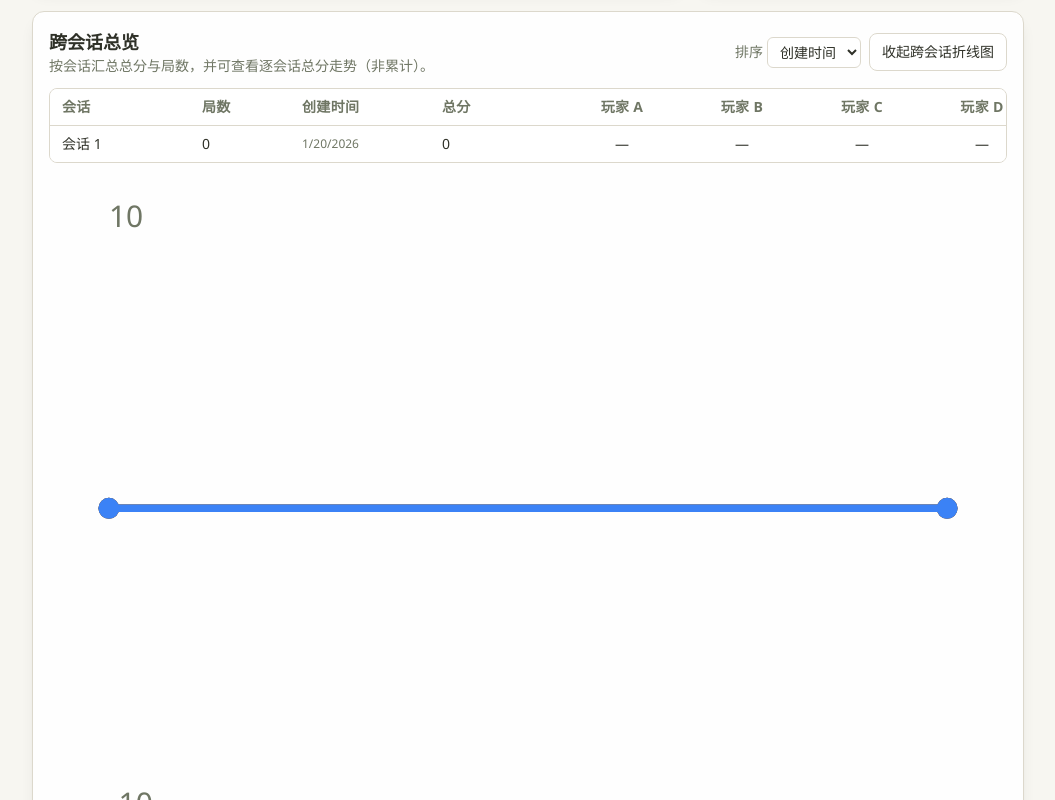
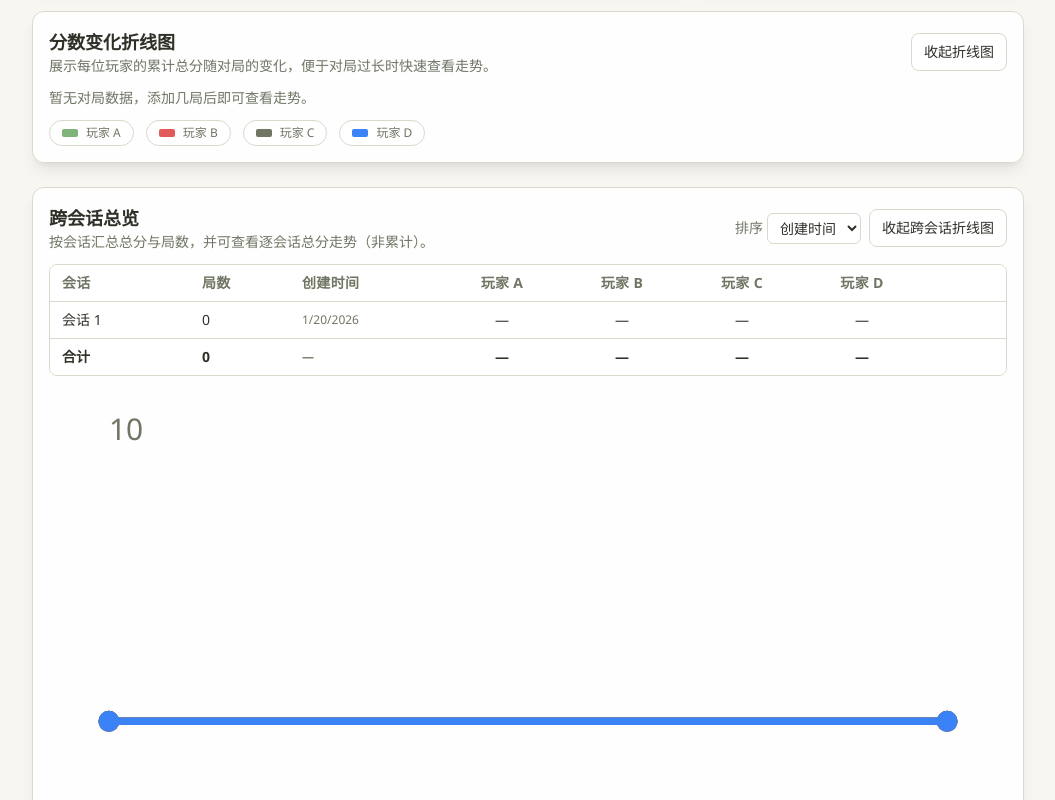
Before and after one commit to 2321Robin/ScoreCard, a React (Vite) app: page / in a window 1280 px wide. Shown: the part 1020-1820 px from the top of the page, without its empty margins (112-1167 px from the left). Built offline with nearby package versions, Linux system fonts and the light colour scheme.

Commit message:
feat: improve import timestamps and cross-session UI

```diff
--- a/src/App.jsx
+++ b/src/App.jsx
@@ -135,6 +135,20 @@ const formatTimestamp = () => {
   const d = new Date()
   const pad = (n) => n.toString().padStart(2, '0')
   return `${d.getFullYear()}${pad(d.getMonth() + 1)}${pad(d.getDate())}-${pad(d.getHours())}${pad(d.getMinutes())}`
+}
+
+const parseDateFromFilename = (name = '') => {
+  // Match patterns like scores-YYYYMMDD-HHMM, scores_all_YYYYMMDD-HHMM.csv, or any prefix containing the timestamp.
+  const match = name.match(/(\d{4})\D?(\d{2})\D?(\d{2})\D?(\d{2})(\d{2})/)
+  if (!match) return null
+  const [, y, m, d, hh, mm] = match
+  const year = Number.parseInt(y, 10)
+  const month = Number.parseInt(m, 10) - 1
+  const day = Number.parseInt(d, 10)
+  const hour = Number.parseInt(hh, 10)
+  const minute = Number.parseInt(mm, 10)
+  const result = new Date(year, month, day, hour, minute)
+  return Number.isNaN(result.getTime()) ? null : result.getTime()
 }
 
 const parseImportedCsvV1 = (text) => {
@@ -280,6 +294,7 @@ function App() {
   const [editScores, setEditScores] = useState([])
   const [showChart, setShowChart] = useState(true)
   const [showCrossChart, setShowCrossChart] = useState(true)
+  const [showCrossOverview, setShowCrossOverview] = useState(true)
   const [targetDraft, setTargetDraft] = useState('')
   const [sessionNameDraft, setSessionNameDraft] = useState('')
   const [sessionSort, setSessionSort] = useState('created')
@@ -615,6 +630,12 @@ function App() {
     })
   }, [state.sessions, allPlayers])
 
+  const crossSessionAggregate = useMemo(() => {
+    const totals = allPlayers.map((_, idx) => sessionSummaries.reduce((acc, s) => acc + (s.totals[idx] ?? 0), 0))
+    const roundsCount = sessionSummaries.reduce((acc, s) => acc + s.roundsCount, 0)
+    return { totals, roundsCount }
+  }, [allPlayers, sessionSummaries])
+
   const sortedSessions = useMemo(() => {
     const sorted = [...sessionSummaries]
     if (sessionSort === 'rounds') {
@@ -734,10 +755,12 @@ function App() {
     try {
       const text = await file.text()
       const sessions = parseSessionsFromCsv(text)
-      if (sessions.length > 1) {
-        const replaceAll = window.confirm(`检测到 ${sessions.length} 个会话，确定替换当前所有会话吗？\n选择“确定”导入多会话，选择“取消”仅导入第一个会话到当前会话。`)
+      const fileTimestamp = parseDateFromFilename(file.name) ?? (typeof file.lastModified === 'number' ? file.lastModified : null)
+      const sessionsWithDate = sessions.map((s) => ({ ...s, createdAt: fileTimestamp ?? s.createdAt ?? Date.now() }))
+      if (sessionsWithDate.length > 1) {
+        const replaceAll = window.confirm(`检测到 ${sessionsWithDate.length} 个会话，确定替换当前所有会话吗？\n选择“确定”导入多会话，选择“取消”仅导入第一个会话到当前会话。`)
         if (replaceAll) {
-          setState({ sessions, currentSessionId: sessions[0].id })
+          setState({ sessions: sessionsWithDate, currentSessionId: sessionsWithDate[0].id })
           historyRef.current = {}
           autoExportTriggeredRef.current = {}
           setEditingRoundId(null)
@@ -748,7 +771,7 @@ function App() {
         }
       }
 
-      const first = sessions[0]
+      const first = sessionsWithDate[0]
       updateCurrentSessionState(() => ({
         ...first,
         id: currentSession?.id ?? first.id,
@@ -887,6 +910,13 @@ function App() {
               onClick={triggerImport}
             >
               导入 CSV
+            </button>
+            <button
+              className="rounded-lg border border-line bg-panel px-3 py-2 text-text hover:border-accent focus-visible:outline-none focus-visible:ring-2 focus-visible:ring-accent/60 focus-visible:ring-offset-2 focus-visible:ring-offset-surface"
+              onClick={() => setShowCrossOverview((v) => !v)}
+              aria-expanded={showCrossOverview}
+            >
+              {showCrossOverview ? '隐藏跨会话总览' : '显示跨会话总览'}
             </button>
             <input
               ref={fileInputRef}
@@ -1209,141 +1239,6 @@ function App() {
         <section className="rounded-xl border border-line bg-panel/90 p-4 shadow-lg shadow-[rgba(0,0,0,0.08)]">
           <div className="mb-3 flex flex-wrap items-center justify-between gap-3">
             <div>
-              <h2 className="text-lg font-semibold">跨会话总览</h2>
-              <p className="text-sm text-muted">按会话汇总总分与局数，并可查看逐会话总分走势（非累计）。</p>
-            </div>
-            <div className="flex flex-wrap items-center gap-2 text-sm">
-              <label className="flex items-center gap-1 text-muted">
-                <span>排序</span>
-                <select
-                  className="rounded-md border border-line bg-panel px-2 py-1 text-text focus:border-accent focus:outline-none"
-                  value={sessionSort}
-                  onChange={(e) => setSessionSort(e.target.value)}
-                >
-                  <option value="created">创建时间</option>
-                  <option value="rounds">局数降序</option>
-                  <option value="total">总分降序</option>
-                </select>
-              </label>
-              <button
-                className="rounded-lg border border-line bg-panel px-3 py-2 text-text hover:border-accent focus-visible:outline-none focus-visible:ring-2 focus-visible:ring-accent/60 focus-visible:ring-offset-2 focus-visible:ring-offset-panel"
-                onClick={() => setShowCrossChart((v) => !v)}
-                aria-expanded={showCrossChart}
-              >
-                {showCrossChart ? '收起跨会话折线图' : '展开跨会话折线图'}
-              </button>
-            </div>
-          </div>
-
-          <div className="overflow-auto rounded-lg border border-line">
-            <div className="min-w-[720px]">
-              <div className="grid grid-cols-[140px_100px_140px_120px_repeat(var(--player-count),120px)] items-center bg-panel px-3 py-2 text-sm font-semibold uppercase tracking-wide text-muted" style={{ ['--player-count']: allPlayers.length }}>
-                <div>会话</div>
-                <div>局数</div>
-                <div>创建时间</div>
-                <div>总分</div>
-                {allPlayers.map((p) => (
-                  <div key={p} className="text-center">
-                    {p}
-                  </div>
-                ))}
-              </div>
-
-              {sortedSessions.map((session) => (
-                <div key={session.id} className="grid grid-cols-[140px_100px_140px_120px_repeat(var(--player-count),120px)] items-center border-t border-line bg-panel px-3 py-2 text-sm" style={{ ['--player-count']: allPlayers.length }}>
-                  <div className="truncate" title={session.name}>
-                    {session.name}
-                  </div>
-                  <div>{session.roundsCount}</div>
-                  <div className="text-muted text-xs" title={new Date(session.createdAt || 0).toLocaleString()}>
-                    {new Date(session.createdAt || 0).toLocaleDateString()}
-                  </div>
-                  <div>{session.totalSum}</div>
-                  {session.totals.map((t, idx) => (
-                    <div key={idx} className="text-center">
-                      {t === 0 ? '—' : t}
-                    </div>
-                  ))}
-                </div>
-              ))}
-            </div>
-          </div>
-
-          {showCrossChart && allPlayers.length > 0 && (
-            <div className="mt-4 space-y-3">
-              {sortedSessions.length === 0 ? (
-                <p className="text-sm text-muted">暂无会话数据，添加对局后可查看累计走势。</p>
-              ) : (
-                <div className="overflow-auto">
-                  {(() => {
-                    const allValues = crossCumulativeSeries.flatMap((s) => s.map((p) => p.value))
-                    const minValue = Math.min(0, ...allValues)
-                    const maxValue = Math.max(0, ...allValues)
-                    const safeMin = minValue === maxValue ? minValue - 10 : minValue
-                    const safeMax = minValue === maxValue ? maxValue + 10 : maxValue
-                    const padding = 20
-                    const height = 220
-                    const sessionCount = Math.max(...crossCumulativeSeries.map((s) => s.length), 1)
-                    const width = Math.max(320, (sessionCount - 1) * 120 + 80)
-                    const colors = ['#7fb37a', '#e25b5b', '#6f7664', '#3b82f6', '#f59e0b', '#8b5cf6', '#0ea5e9', '#f97316']
-
-                    const getX = (idx) => {
-                      if (sessionCount <= 1) return padding
-                      const ratio = idx / (sessionCount - 1)
-                      return padding + ratio * (width - padding * 2)
-                    }
-
-                    const getY = (value) => {
-                      const span = safeMax - safeMin || 1
-                      return padding + ((safeMax - value) / span) * (height - padding * 2)
-                    }
-
-                    const zeroY = getY(0)
-
-                    return (
-                      <div className="min-w-full">
-                        <svg viewBox={`0 0 ${width} ${height}`} className="w-full max-w-full">
-                          <line x1={padding} y1={zeroY} x2={width - padding} y2={zeroY} stroke="#dcd8cc" strokeDasharray="4 4" />
-                          {crossCumulativeSeries.map((series, idx) => {
-                            const color = colors[idx % colors.length]
-                            const points = series.map((p) => `${getX(p.idx)},${getY(p.value)}`).join(' ')
-                            return (
-                              <g key={idx}>
-                                <polyline fill="none" stroke={color} strokeWidth="2.5" points={points} />
-                                {series.map((p, i) => (
-                                  <circle key={i} cx={getX(p.idx)} cy={getY(p.value)} r="3.5" fill={color} />
-                                ))}
-                              </g>
-                            )
-                          })}
-                          <g fill="#6f7664" fontSize="10">
-                            <text x={padding} y={padding - 4}>{safeMax}</text>
-                            <text x={padding} y={height - padding + 12}>{safeMin}</text>
-                          </g>
-                        </svg>
-                      </div>
-                    )
-                  })()}
-                </div>
-              )}
-              <div className="flex flex-wrap gap-3 text-xs text-muted">
-                {allPlayers.map((name, idx) => {
-                  const colors = ['#7fb37a', '#e25b5b', '#6f7664', '#3b82f6', '#f59e0b', '#8b5cf6', '#0ea5e9', '#f97316']
-                  return (
-                    <span key={name} className="flex items-center gap-2 rounded-full border border-line bg-panel px-3 py-1">
-                      <span className="h-2 w-4 rounded-sm" style={{ backgroundColor: colors[idx % colors.length] }} aria-hidden />
-                      <span>{name}</span>
-                    </span>
-                  )
-                })}
-              </div>
-            </div>
-          )}
-        </section>
-
-        <section className="rounded-xl border border-line bg-panel/90 p-4 shadow-lg shadow-[rgba(0,0,0,0.08)]">
-          <div className="mb-3 flex flex-wrap items-center justify-between gap-3">
-            <div>
               <h2 className="text-lg font-semibold">分数变化折线图</h2>
               <p className="text-sm text-muted">展示每位玩家的累计总分随对局的变化，便于对局过长时快速查看走势。</p>
             </div>
@@ -1427,6 +1322,152 @@ function App() {
             </div>
           )}
         </section>
+
+        {showCrossOverview && (
+          <section className="rounded-xl border border-line bg-panel/90 p-4 shadow-lg shadow-[rgba(0,0,0,0.08)]">
+            <div className="mb-3 flex flex-wrap items-center justify-between gap-3">
+              <div>
+                <h2 className="text-lg font-semibold">跨会话总览</h2>
+                <p className="text-sm text-muted">按会话汇总总分与局数，并可查看逐会话总分走势（非累计）。</p>
+              </div>
+              <div className="flex flex-wrap items-center gap-2 text-sm">
+                <label className="flex items-center gap-1 text-muted">
+                  <span>排序</span>
+                  <select
+                    className="rounded-md border border-line bg-panel px-2 py-1 text-text focus:border-accent focus:outline-none"
+                    value={sessionSort}
+                    onChange={(e) => setSessionSort(e.target.value)}
+                  >
+                    <option value="created">创建时间</option>
+                    <option value="rounds">局数降序</option>
+                    <option value="total">总分降序</option>
+                  </select>
+                </label>
+                <button
+                  className="rounded-lg border border-line bg-panel px-3 py-2 text-text hover:border-accent focus-visible:outline-none focus-visible:ring-2 focus-visible:ring-accent/60 focus-visible:ring-offset-2 focus-visible:ring-offset-panel"
+                  onClick={() => setShowCrossChart((v) => !v)}
+                  aria-expanded={showCrossChart}
+                >
+                  {showCrossChart ? '收起跨会话折线图' : '展开跨会话折线图'}
+                </button>
+              </div>
+            </div>
+
+            <div className="overflow-auto rounded-lg border border-line">
+              <div className="min-w-[720px]">
+                <div className="grid grid-cols-[140px_100px_140px_repeat(var(--player-count),120px)] items-center bg-panel px-3 py-2 text-sm font-semibold uppercase tracking-wide text-muted" style={{ ['--player-count']: allPlayers.length }}>
+                  <div>会话</div>
+                  <div>局数</div>
+                  <div>创建时间</div>
+                  {allPlayers.map((p) => (
+                    <div key={p} className="text-center">
+                      {p}
+                    </div>
+                  ))}
+                </div>
+
+                {sortedSessions.map((session) => (
+                  <div key={session.id} className="grid grid-cols-[140px_100px_140px_repeat(var(--player-count),120px)] items-center border-t border-line bg-panel px-3 py-2 text-sm" style={{ ['--player-count']: allPlayers.length }}>
+                    <div className="truncate" title={session.name}>
+                      {session.name}
+                    </div>
+                    <div>{session.roundsCount}</div>
+                    <div className="text-muted text-xs" title={new Date(session.createdAt || 0).toLocaleString()}>
+                      {new Date(session.createdAt || 0).toLocaleDateString()}
+                    </div>
+                    {session.totals.map((t, idx) => (
+                      <div key={idx} className="text-center">
+                        {t === 0 ? '—' : t}
+                      </div>
+                    ))}
+                  </div>
+                ))}
+
+                <div className="grid grid-cols-[140px_100px_140px_repeat(var(--player-count),120px)] items-center border-t border-line bg-panel px-3 py-2 text-sm font-semibold" style={{ ['--player-count']: allPlayers.length }}>
+                  <div className="truncate">合计</div>
+                  <div>{crossSessionAggregate.roundsCount}</div>
+                  <div className="text-muted text-xs">—</div>
+                  {crossSessionAggregate.totals.map((t, idx) => (
+                    <div key={idx} className="text-center">
+                      {t === 0 ? '—' : t}
+                    </div>
+                  ))}
+                </div>
+              </div>
+            </div>
+
+            {showCrossChart && allPlayers.length > 0 && (
+              <div className="mt-4 space-y-3">
+                {sortedSessions.length === 0 ? (
+                  <p className="text-sm text-muted">暂无会话数据，添加对局后可查看累计走势。</p>
+                ) : (
+                  <div className="overflow-auto">
+                    {(() => {
+                      const allValues = crossCumulativeSeries.flatMap((s) => s.map((p) => p.value))
+                      const minValue = Math.min(0, ...allValues)
+                      const maxValue = Math.max(0, ...allValues)
+                      const safeMin = minValue === maxValue ? minValue - 10 : minValue
+                      const safeMax = minValue === maxValue ? maxValue + 10 : maxValue
+                      const padding = 20
+                      const height = 220
+                      const sessionCount = Math.max(...crossCumulativeSeries.map((s) => s.length), 1)
+                      const width = Math.max(320, (sessionCount - 1) * 120 + 80)
+                      const colors = ['#7fb37a', '#e25b5b', '#6f7664', '#3b82f6', '#f59e0b', '#8b5cf6', '#0ea5e9', '#f97316']
+
+                      const getX = (idx) => {
+                        if (sessionCount <= 1) return padding
+                        const ratio = idx / (sessionCount - 1)
+                        return padding + ratio * (width - padding * 2)
+                      }
+
+                      const getY = (value) => {
+                        const span = safeMax - safeMin || 1
+                        return padding + ((safeMax - value) / span) * (height - padding * 2)
+                      }
+
+                      const zeroY = getY(0)
+
+                      return (
+                        <div className="min-w-full">
+                          <svg viewBox={`0 0 ${width} ${height}`} className="w-full max-w-full">
+                            <line x1={padding} y1={zeroY} x2={width - padding} y2={zeroY} stroke="#dcd8cc" strokeDasharray="4 4" />
+                            {crossCumulativeSeries.map((series, idx) => {
+                              const color = colors[idx % colors.length]
+                              const points = series.map((p) => `${getX(p.idx)},${getY(p.value)}`).join(' ')
+                              return (
+                                <g key={idx}>
+                                  <polyline fill="none" stroke={color} strokeWidth="2.5" points={points} />
+                                  {series.map((p, i) => (
+                                    <circle key={i} cx={getX(p.idx)} cy={getY(p.value)} r="3.5" fill={color} />
+                                  ))}
+                                </g>
+                              )
+                            })}
+                            <g fill="#6f7664" fontSize="10">
+                              <text x={padding} y={padding - 4}>{safeMax}</text>
+                              <text x={padding} y={height - padding + 12}>{safeMin}</text>
+                            </g>
+                          </svg>
+                        </div>
+                      )
+                    })()}
+                  </div>
+                )}
+                <div className="flex flex-wrap gap-3 text-xs text-muted">
+                  {allPlayers.map((name, idx) => {
+                    const colors = ['#7fb37a', '#e25b5b', '#6f7664', '#3b82f6', '#f59e0b', '#8b5cf6', '#0ea5e9', '#f97316']
+                    return (
+                      <span key={name} className="flex items-center gap-2 rounded-full border border-line bg-panel px-3 py-1">
+                        <span className="h-2 w-4 rounded-sm" style={{ backgroundColor: colors[idx % colors.length] }} aria-hidden />
+                        <span>{name}</span>
+                      </span>
+                    )
+                  })}
+                </div>
+              </div>
+            )}
+          </section>
+        )}
       </main>
     </div>
   )
```
Also changed, not shown: 1 other file (tests, documents, lock files or other folders).
